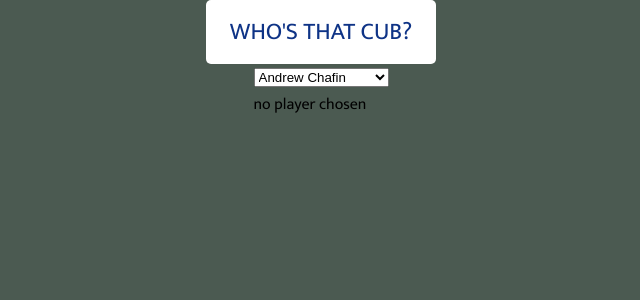
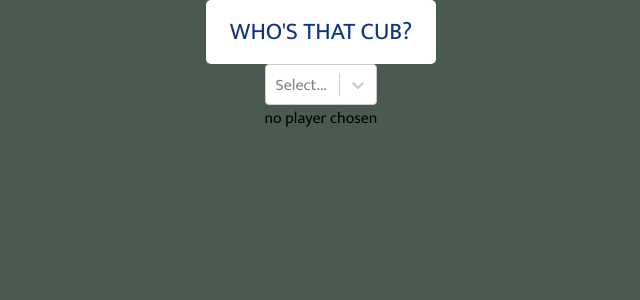
Before and after one commit to elsafluss/whos-that-cub, a React (Create React App) app: page / in a window 1280 px wide. Shown: the top 300 px of the page, without its empty margins (319-959 px from the left). Built offline with nearby package versions, Linux system fonts and the light colour scheme.

Commit message:
Fix the dropdown so the first item can be selected, and also it's searchable now.

```diff
--- a/src/Find.js
+++ b/src/Find.js
@@ -1,5 +1,6 @@
 import React, { Component } from 'react'
 // import { Redirect } from 'react-router-dom'
+import Select from 'react-select'
 import CardFront from './CardFront'
 // import { Link } from 'react-router-dom'
 // import onePlayer from './SinglePlayerData.json'
@@ -11,38 +12,30 @@ class Find extends Component {
         super()
         this.state = {
             playerData: {},
-            playerID: ''
+            playerID: null
         }
     }
 
     handleChange = (event) => {
-        this.setState({ playerID: event.target.value })
+        this.setState({ playerID: event.value })
         this.getSinglePlayerData(event)
     }
 
     getSinglePlayerData(event) {
         const currentPlayer = this.props.players.find(player => {
-            return player.PlayerID === Number(event.target.value)
+            return player.PlayerID === Number(event.value)
         })
         this.setState({ playerData: currentPlayer })
         return currentPlayer
     }
 
     render() {
-        const opts = this.props.players.map(player => {
-            return (<option
-                value={player.PlayerID}
-                key={player.PlayerID}>
-                {player.FanDuelName}</option>)
-        })
+        const opts = this.props.players.map(player => {return {value: player.PlayerID, label: player.FanDuelName}})
         if (this.state.playerData.PlayerID) {
             return (
                 <div>
                     <form>
-                        <select onChangeCapture={(event) => this.handleChange(event)}>
-
-                            {"Choose a player"}{opts}
-                        </select>
+                        <Select onChange={(event) => this.handleChange(event)} value={this.state.playerID} options={opts}/>
                     </form>
                     <CardFront playerData={this.state.playerData}/>
                 </div>
@@ -51,9 +44,7 @@ class Find extends Component {
             return (
                 <div>
                     <form>
-                        <select onChangeCapture={(event) => this.handleChange(event)}>
-                            {"Choose a player"}{opts}
-                        </select>
+                        <Select onChange={(event) => this.handleChange(event)} value={this.state.playerID} options={opts}/>
                     </form>
                     <div>no player chosen</div>
                 </div>
```
